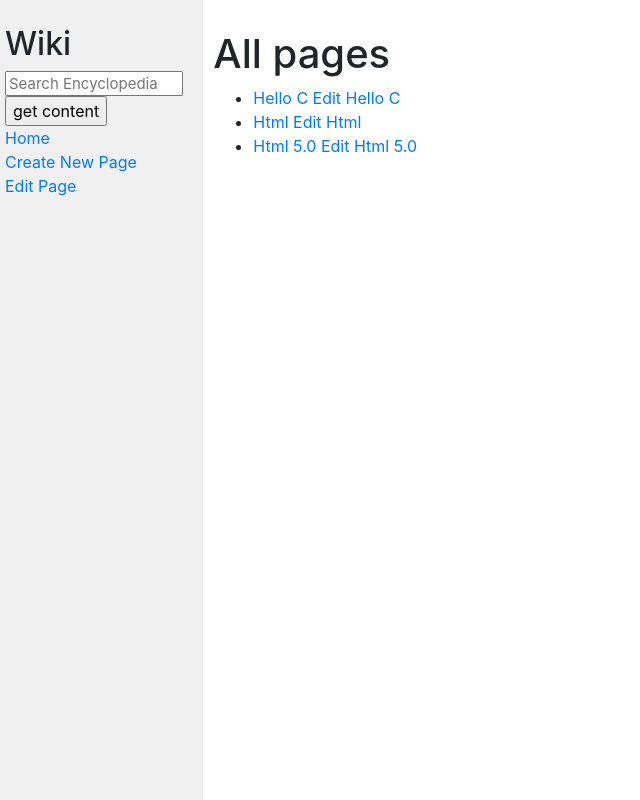
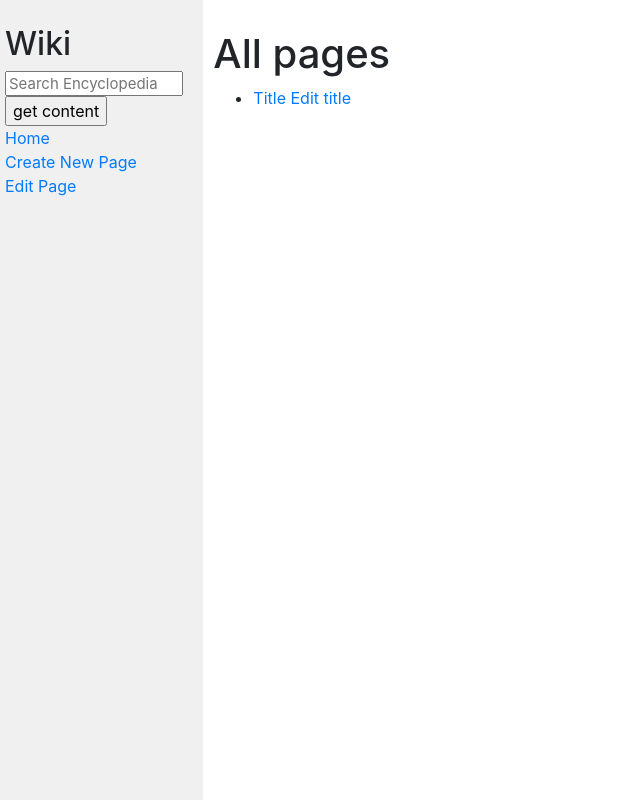
Before and after one commit to polarbaerweb/HomeWorks, a Django app: page / in a window 1280 px wide. Shown: the whole page, without its empty margins (0-640 px from the left). Run offline with Django 3.2, Linux system fonts and the light colour scheme; some libraries are stand-ins or nearby versions.

Commit message:
Edited index.html and views.py

```diff
--- a/search/search/images.html
+++ b/search/search/images.html
@@ -11,7 +11,7 @@
 <body>
 	<form action="https://www.google.com/search" method="get">
 		<div class="form__container">
-			<input type="text" name="q" class="input__field image">
+			<input type="text" name="q" class="input__field image" autocomplete="off">
 			<input type="hidden" name="tbm" value="isch">
 			<input type="submit" value="S" class="input__field lower">
 		</div>
--- a/wiki/wikis/encyclopedia/templates/encyclopedia/detail.html
+++ b/wiki/wikis/encyclopedia/templates/encyclopedia/detail.html
@@ -11,6 +11,6 @@
 {% block body %}
   {{ entries|convert_markdown_file|safe}}
   <p>
-    <a href="../wiki/action/edit-page/{{ title }}">Edit {{ title }}</a>
+    <a href="{% url 'edit-page' title  %}">Edit {{ title }}</a>
   </p>
 {% endblock %}
--- a/wiki/wikis/encyclopedia/templates/encyclopedia/index.html
+++ b/wiki/wikis/encyclopedia/templates/encyclopedia/index.html
@@ -19,7 +19,7 @@
     <ul>
         {% for entry in entries %}
             <li>
-                <a href="../../../wiki/{{ entry }}">{{ entry }}</a> <a href="../../../wiki/action/edit-page/{{ entry }}">Edit {{ entry }}</a>
+                <a href="{% url 'detail' entry %}">{{ entry|capfirst }}</a> <a href="{% url 'edit-page' entry %}">Edit {{ entry }}</a>
             </li>
         {% endfor %}
     </ul>
--- a/wiki/wikis/encyclopedia/templates/encyclopedia/layout.html
+++ b/wiki/wikis/encyclopedia/templates/encyclopedia/layout.html
@@ -23,7 +23,7 @@
                     <a href="{% url 'new-page' %}">Create New Page</a>
                 </div>
                 <div>
-                    <a href="{% url 'edit-page-list' %}">Edit Page</a>
+                    <a href="{% url 'index' %}">Edit Page</a>
                 </div>
                 {% block nav %}
                 {% endblock %}
--- a/wiki/wikis/encyclopedia/urls.py
+++ b/wiki/wikis/encyclopedia/urls.py
@@ -8,5 +8,4 @@ urlpatterns = [
     path("wiki/action/search-page", views.search, name="searched-content"),
     path("wiki/action/create-page", views.create_page, name="new-page"),
     path("wiki/action/edit-page/<contentName>", views.edit_article, name="edit-page"),
-    path("wiki/action/edit-page/", views.index, name="edit-page-list"),
 ]
--- a/wiki/wikis/encyclopedia/util.py
+++ b/wiki/wikis/encyclopedia/util.py
@@ -28,7 +28,7 @@ def save_entry(title, content):
     content. If an existing entry with the same title already exists,
     it is replaced.
     """
-    filename = f"entries/{title}.md"
+    filename = f"entries/{title}.md".lower()
     if default_storage.exists(filename):
         default_storage.delete(filename)
     default_storage.save(filename, ContentFile(content))
```
Also changed, not shown: search/search/advanced.html (+4 -4 lines), wiki/wikis/encyclopedia/views.py (+5 -10 lines), wiki/wikis/entries/Hello C.md (deleted, +0 -1 lines), wiki/wikis/entries/Html.md (deleted, +0 -9 lines), wiki/wikis/entries/title.md (renamed from wiki/wikis/entries/Html 5.0.md).
